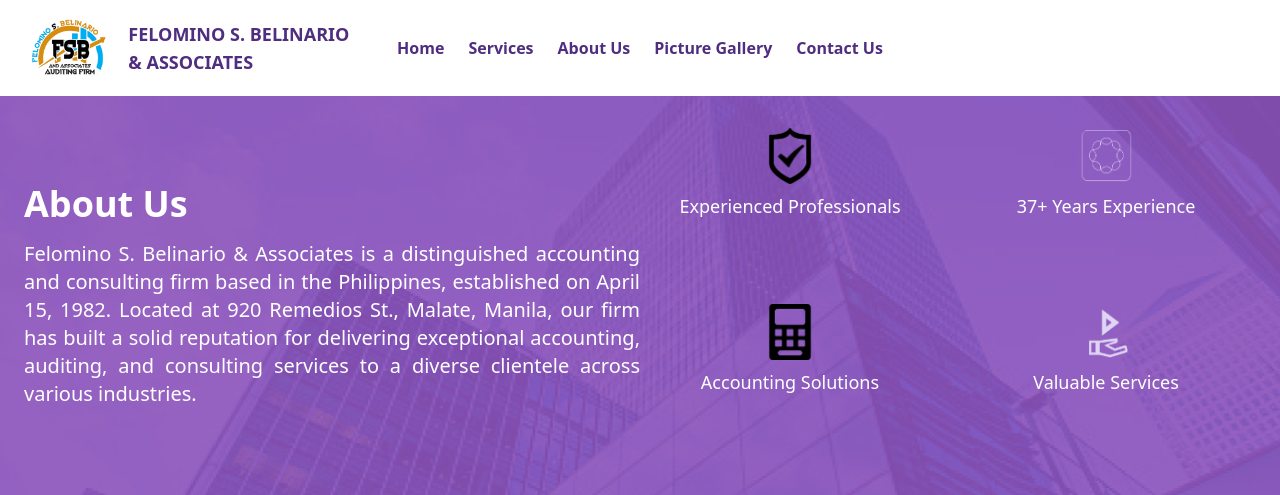
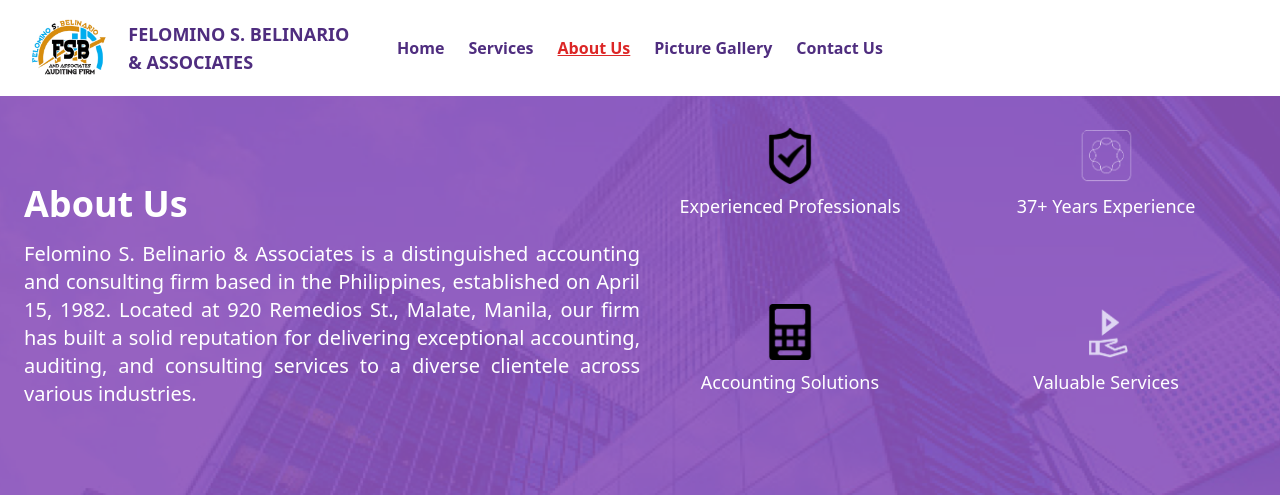
Before and after one commit to Macfou/fsbelinario, a PHP site: page /about.php in a window 1280 px wide. Shown: the top 495 px of the page. Run offline with PHP 8.4, Linux system fonts and the light colour scheme; some libraries are stand-ins or nearby versions.

Commit message:
update navbar hover

```diff
--- a/navbar.php
+++ b/navbar.php
@@ -1,3 +1,7 @@
+<?php
+$current_page = basename($_SERVER['PHP_SELF']);
+?>
+
 <nav class="bg-white shadow-md">
     <div class="container mx-auto flex items-center justify-between py-4 px-6">
 
@@ -14,11 +18,11 @@
 
         <!-- Desktop Navigation centered -->
         <div class="hidden md:flex absolute left-1/2 transform -translate-x-1/2 space-x-6">
-            <a href="index.php" class="text-[#4F2D7F] hover:underline hover:text-red-600 font-semibold">Home</a>
-            <a href="services.php" class="text-[#4F2D7F] hover:underline hover:text-red-600 font-semibold">Services</a>
-            <a href="about.php" class="text-[#4F2D7F] hover:underline hover:text-red-600 font-semibold">About Us</a>
-            <a href="gallery.php" class="text-[#4F2D7F] hover:underline hover:text-red-600 font-semibold">Picture Gallery</a>
-            <a href="contact.php" class="text-[#4F2D7F] hover:underline hover:text-red-600 font-semibold">Contact Us</a>
+            <a href="index.php" class="<?php echo ($current_page == 'index.php') ? 'text-red-600 underline font-semibold' : 'text-[#4F2D7F] hover:underline hover:text-red-600 font-semibold'; ?>">Home</a>
+            <a href="services.php" class="<?php echo ($current_page == 'services.php') ? 'text-red-600 underline font-semibold' : 'text-[#4F2D7F] hover:underline hover:text-red-600 font-semibold'; ?>">Services</a>
+            <a href="about.php" class="<?php echo ($current_page == 'about.php') ? 'text-red-600 underline font-semibold' : 'text-[#4F2D7F] hover:underline hover:text-red-600 font-semibold'; ?>">About Us</a>
+            <a href="gallery.php" class="<?php echo ($current_page == 'gallery.php') ? 'text-red-600 underline font-semibold' : 'text-[#4F2D7F] hover:underline hover:text-red-600 font-semibold'; ?>">Picture Gallery</a>
+            <a href="contact.php" class="<?php echo ($current_page == 'contact.php') ? 'text-red-600 underline font-semibold' : 'text-[#4F2D7F] hover:underline hover:text-red-600 font-semibold'; ?>">Contact Us</a>
         </div>
 
         <!-- Hamburger Button -->
@@ -30,10 +34,10 @@
 
     <!-- Mobile Menu -->
     <div id="mobile-menu" class="hidden md:hidden bg-white shadow-md">
-        <a href="index.php" class="block px-6 py-2 text-[#4F2D7F] hover:bg-gray-100">Home</a>
-        <a href="services.php" class="block px-6 py-2 text-[#4F2D7F] hover:bg-gray-100">Services</a>
-        <a href="about.php" class="block px-6 py-2 text-[#4F2D7F] hover:bg-gray-100">About Us</a>
-        <a href="gallery.php" class="block px-6 py-2 text-[#4F2D7F] hover:bg-gray-100">Picture Gallery</a>
-        <a href="contact.php" class="block px-6 py-2 text-[#4F2D7F] hover:bg-gray-100">Contact Us</a>
+        <a href="index.php" class="<?php echo ($current_page == 'index.php') ? 'text-red-600 bg-gray-100 font-semibold block px-6 py-2' : 'block px-6 py-2 text-[#4F2D7F] hover:bg-gray-100'; ?>">Home</a>
+        <a href="services.php" class="<?php echo ($current_page == 'services.php') ? 'text-red-600 bg-gray-100 font-semibold block px-6 py-2' : 'block px-6 py-2 text-[#4F2D7F] hover:bg-gray-100'; ?>">Services</a>
+        <a href="about.php" class="<?php echo ($current_page == 'about.php') ? 'text-red-600 bg-gray-100 font-semibold block px-6 py-2' : 'block px-6 py-2 text-[#4F2D7F] hover:bg-gray-100'; ?>">About Us</a>
+        <a href="gallery.php" class="<?php echo ($current_page == 'gallery.php') ? 'text-red-600 bg-gray-100 font-semibold block px-6 py-2' : 'block px-6 py-2 text-[#4F2D7F] hover:bg-gray-100'; ?>">Picture Gallery</a>
+        <a href="contact.php" class="<?php echo ($current_page == 'contact.php') ? 'text-red-600 bg-gray-100 font-semibold block px-6 py-2' : 'block px-6 py-2 text-[#4F2D7F] hover:bg-gray-100'; ?>">Contact Us</a>
     </div>
 </nav>
```
